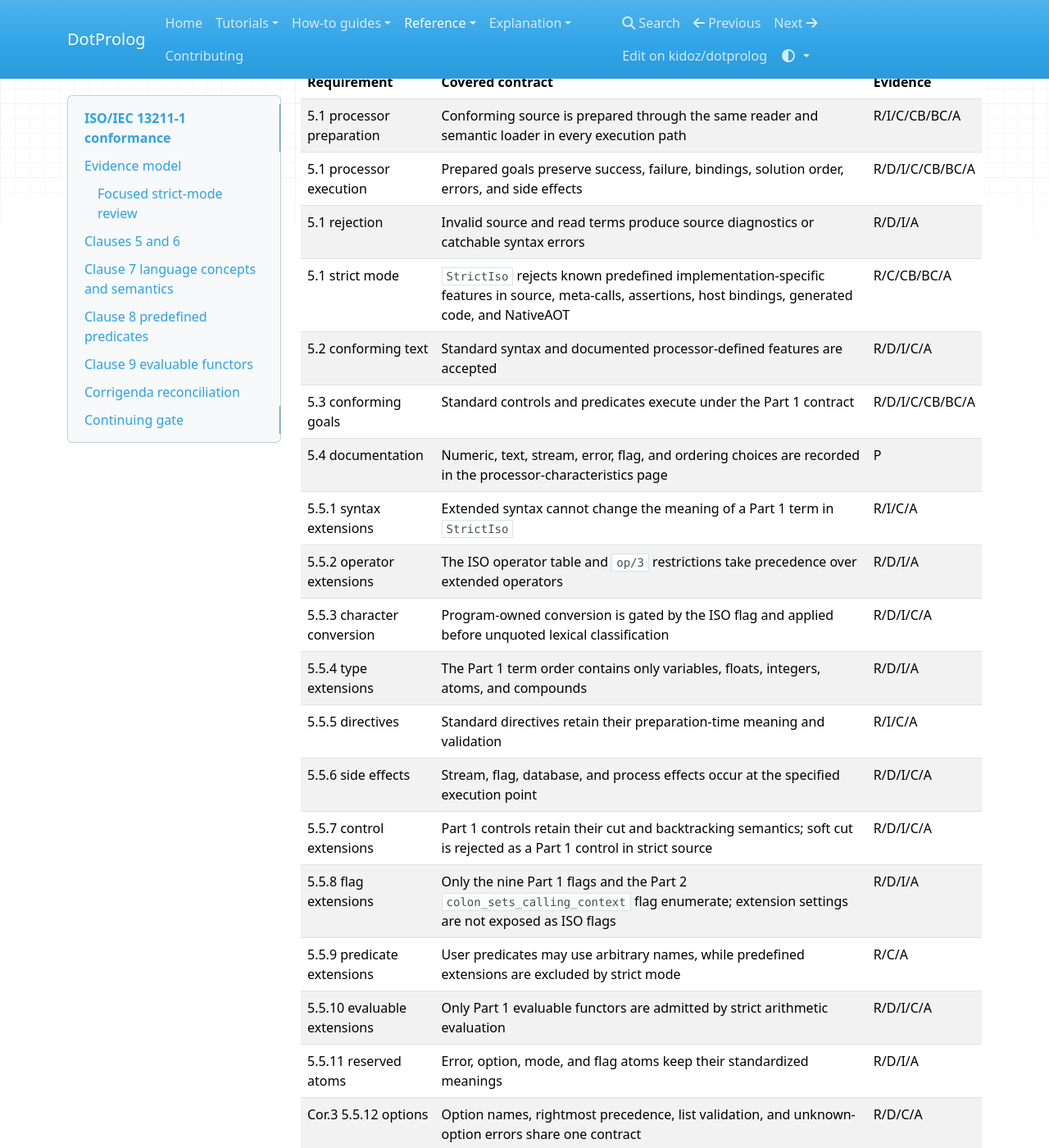
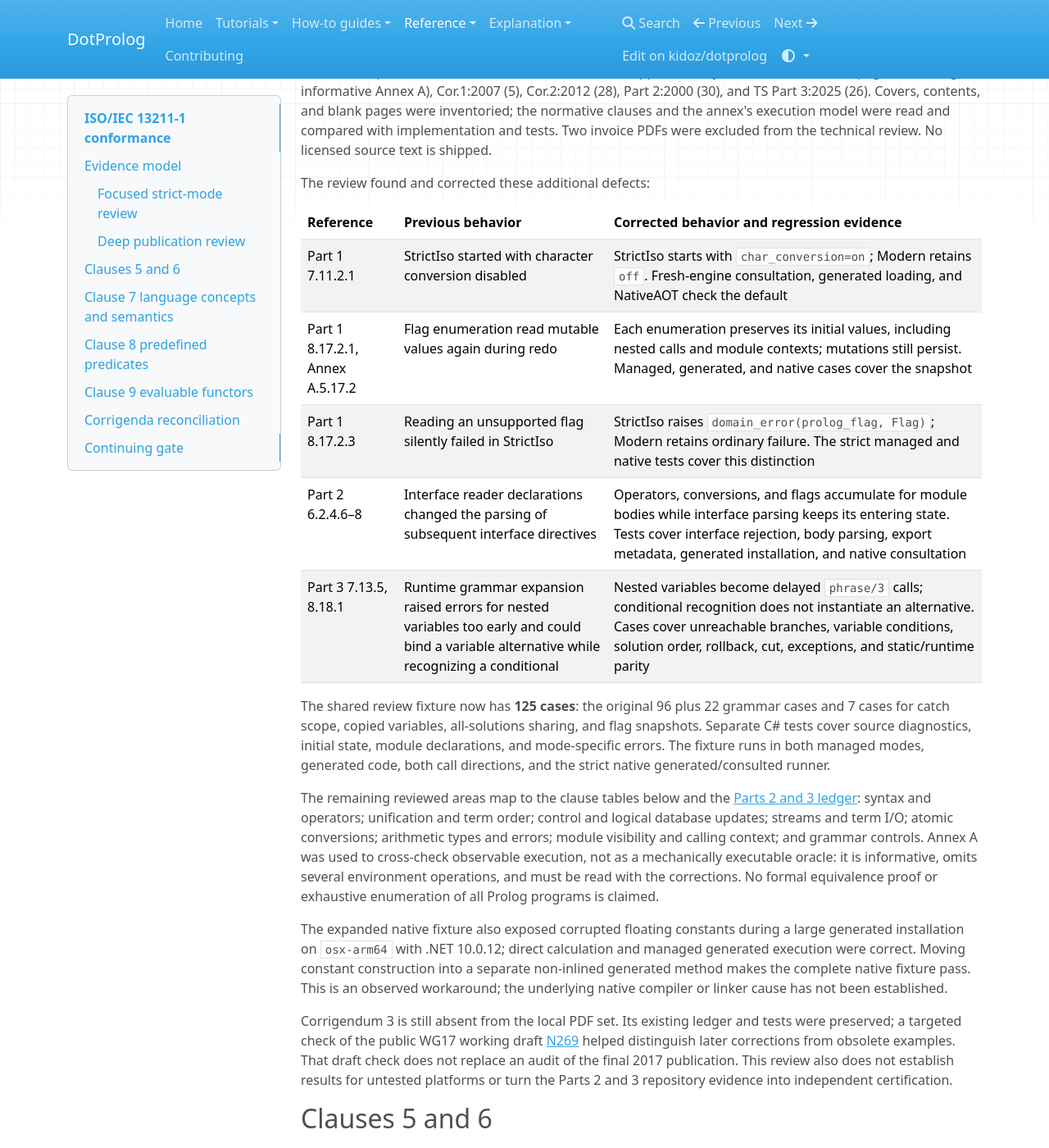
Before and after one commit to kidoz/dotprolog, an MkDocs documentation site: the page built from docs/reference/iso-part1-conformance.md, in a window 1280 px wide and 1400 px high, scrolled down 1814 px. Shown: the whole window at 82% size. Built offline with MkDocs 1.6.1, drawn with Linux system fonts in a browser that asks for light colours; nearby versions of some CDN libraries; some of the changed text lies outside the part shown.

Commit message:
Record the deep ISO publication review and conformance fixes

```diff
--- a/docs/reference/iso-part1-conformance.md
+++ b/docs/reference/iso-part1-conformance.md
@@ -31,7 +31,7 @@ predefined-predicate and evaluable-functor inventory is also pinned by
 ### Focused strict-mode review
 
 The September 2026 review of the local Part 1 publication and its 2007 and 2012 corrections
-added 96 original cases in `tests/conformance/strict_iso_review.pl`. Unlike the 608-case corpus,
+started with 96 original cases in `tests/conformance/strict_iso_review.pl`. Unlike the 608-case corpus,
 whose harness uses extension predicates and runs in Modern, this fixture uses only standard
 predicates and runs with StrictIso enabled as well as in Modern. It supplements the existing
 inventory; it is not a complete independent certification.
@@ -48,12 +48,57 @@ inventory; it is not a complete independent certification.
 
 `StrictIsoReviewTests` runs the fixture as consulted bytecode and adds host-observable input,
 output, and file-preservation checks. `GeneratedFacadeTests` runs it through generated C# and
-both directions of generated/consulted calls. The strict NativeAOT runner executes all 96 cases
-as generated code and again as runtime-consulted code, for 192 checks.
+both directions of generated/consulted calls. The strict NativeAOT runner executes all 125 cases
+as generated code and again as runtime-consulted code, for 250 checks.
 
 The local reference set contains no Corrigendum 3 publication, so this review does not constitute
 a fresh licensed-text audit of that correction. Part 2 modules and Part 3 grammars retain their
 [separate evidence ledger](iso-parts2-3-conformance.md); they are outside the Part 1 declaration.
+
+### Deep publication review
+
+The follow-up review covered all five standards PDFs supplied locally: Part 1:1995 (212 PDF
+pages, including its informative Annex A), Cor.1:2007 (5), Cor.2:2012 (28), Part 2:2000 (30),
+and TS Part 3:2025 (26). Covers, contents, and blank pages were inventoried; the normative
+clauses and the annex's execution model were read and compared with implementation and tests.
+Two invoice PDFs were excluded from the technical review. No licensed source text is shipped.
+
+The review found and corrected these additional defects:
+
+| Reference | Previous behavior | Corrected behavior and regression evidence |
+|---|---|---|
+| Part 1 7.11.2.1 | StrictIso started with character conversion disabled | StrictIso starts with `char_conversion=on`; Modern retains `off`. Fresh-engine consultation, generated loading, and NativeAOT check the default |
+| Part 1 8.17.2.1, Annex A.5.17.2 | Flag enumeration read mutable values again during redo | Each enumeration preserves its initial values, including nested calls and module contexts; mutations still persist. Managed, generated, and native cases cover the snapshot |
+| Part 1 8.17.2.3 | Reading an unsupported flag silently failed in StrictIso | StrictIso raises `domain_error(prolog_flag, Flag)`; Modern retains ordinary failure. The strict managed and native tests cover this distinction |
+| Part 2 6.2.4.6–8 | Interface reader declarations changed the parsing of subsequent interface directives | Operators, conversions, and flags accumulate for module bodies while interface parsing keeps its entering state. Tests cover interface rejection, body parsing, export metadata, generated installation, and native consultation |
+| Part 3 7.13.5, 8.18.1 | Runtime grammar expansion raised errors for nested variables too early and could bind a variable alternative while recognizing a conditional | Nested variables become delayed `phrase/3` calls; conditional recognition does not instantiate an alternative. Cases cover unreachable branches, variable conditions, solution order, rollback, cut, exceptions, and static/runtime parity |
+
+The shared review fixture now has **125 cases**: the original 96 plus 22 grammar cases and
+7 cases for catch scope, copied variables, all-solutions sharing, and flag snapshots. Separate
+C# tests cover source diagnostics, initial state, module declarations, and mode-specific errors.
+The fixture runs in both managed modes, generated code, both call directions, and the strict
+native generated/consulted runner.
+
+The remaining reviewed areas map to the clause tables below and the
+[Parts 2 and 3 ledger](iso-parts2-3-conformance.md): syntax and operators; unification and term
+order; control and logical database updates; streams and term I/O; atomic conversions;
+arithmetic types and errors; module visibility and calling context; and grammar controls.
+Annex A was used to cross-check observable execution, not as a mechanically executable oracle:
+it is informative, omits several environment operations, and must be read with the corrections.
+No formal equivalence proof or exhaustive enumeration of all Prolog programs is claimed.
+
+The expanded native fixture also exposed corrupted floating constants during a large generated
+installation on `osx-arm64` with .NET 10.0.12; direct calculation and managed generated execution
+were correct. Moving constant construction into a separate non-inlined generated method makes
+the complete native fixture pass. This is an observed workaround; the underlying native compiler
+or linker cause has not been established.
+
+Corrigendum 3 is still absent from the local PDF set. Its existing ledger and tests were
+preserved; a targeted check of the public WG17 working draft
+[N269](https://www.complang.tuwien.ac.at/ulrich/iso-prolog/N269) helped distinguish later
+corrections from obsolete examples. That draft check does not replace an audit of the final
+2017 publication. This review also does not establish results for untested platforms or turn
+the Parts 2 and 3 repository evidence into independent certification.
 
 ## Clauses 5 and 6
 
@@ -233,7 +278,7 @@ the following green:
 3. All 2,304 generated and bidirectional cross-path checks.
 4. The direct and generated NativeAOT runners for every release RID.
 5. The focused parser, compiler, runtime, stream, database, arithmetic, flag, and strict-mode tests.
-6. The 96-case strict review fixture, including its generated, cross-path, and NativeAOT checks.
+6. The 125-case strict review fixture, including its generated, cross-path, and NativeAOT checks.
 
 Any new implementation-defined behavior must be added to the processor-characteristics page and
 covered by an executable test before release.
```
Also changed, not shown: CHANGELOG.md (+20 -0 lines), docs/reference/iso-parts2-3-conformance.md (+7 -2 lines), docs/reference/iso-processor-characteristics.md (+5 -1 lines).
